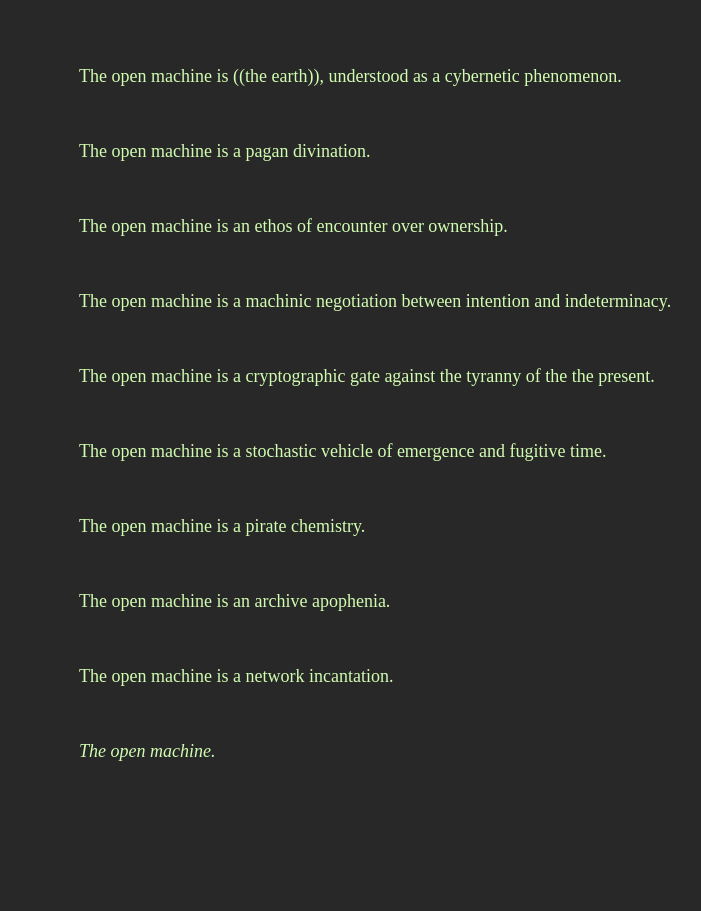
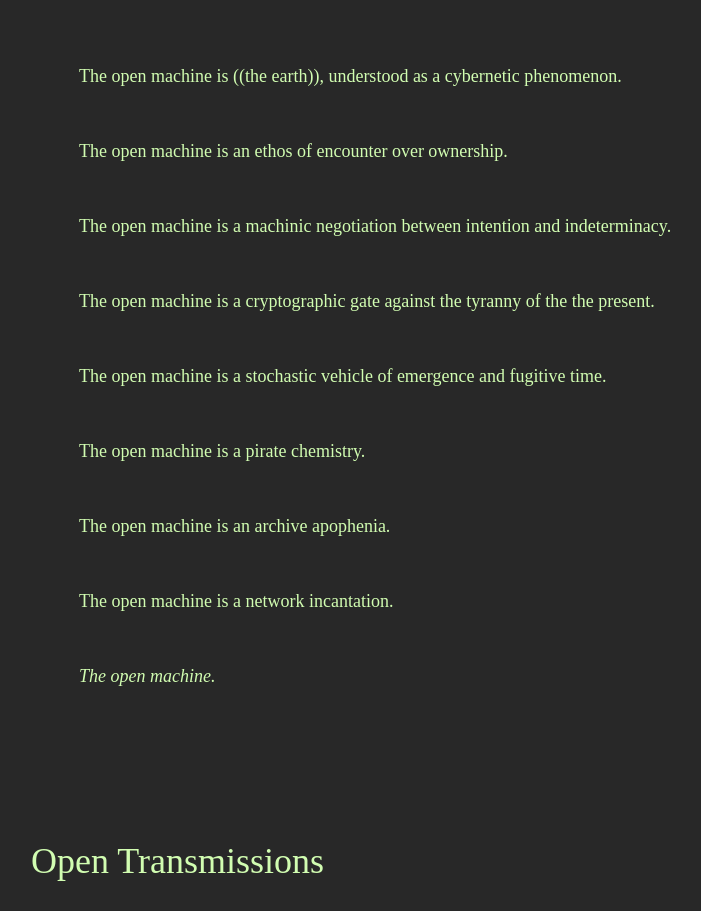
Before and after one commit to oovg/the-open-template, a Next.js app: page / in a window 1280 px wide. Shown: the part 4520-5431 px from the top of the page, without its empty margins (249-950 px from the left). Built offline with nearby package versions, Linux system fonts and the light colour scheme; a web font is replaced by a local one; what @rainbow-me/rainbowkit, wagmi would draw is missing.

Commit message:
Update Tags.tsx

```diff
--- a/src/components/Tags.tsx
+++ b/src/components/Tags.tsx
@@ -5,7 +5,6 @@ export const Tags = () => (
   <Box w="100%">
     <Box maxW="720px" mx="auto" px={12} pb={12}>
       <Text textStyle="tag">The open machine is ((the earth)), understood as a cybernetic phenomenon.</Text>
-      <Text textStyle="tag">The open machine is a pagan divination.</Text>
       <Text textStyle="tag">The open machine is an ethos of encounter over ownership.</Text>
       <Text textStyle="tag">The open machine is a machinic negotiation between intention and indeterminacy.</Text>
       <Text textStyle="tag">The open machine is a cryptographic gate against the tyranny of the the present.</Text>
```
